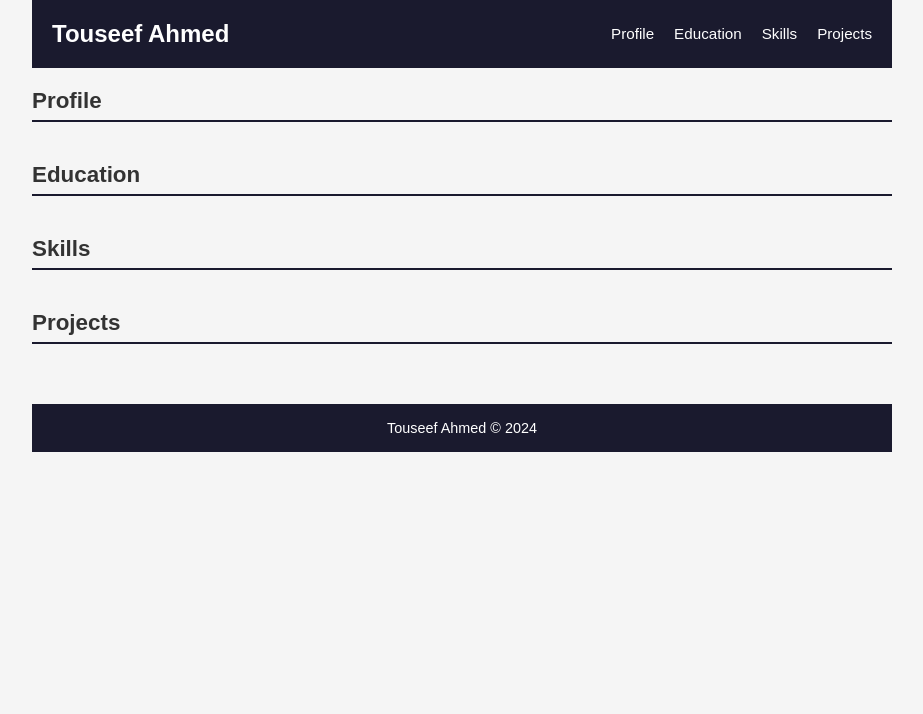
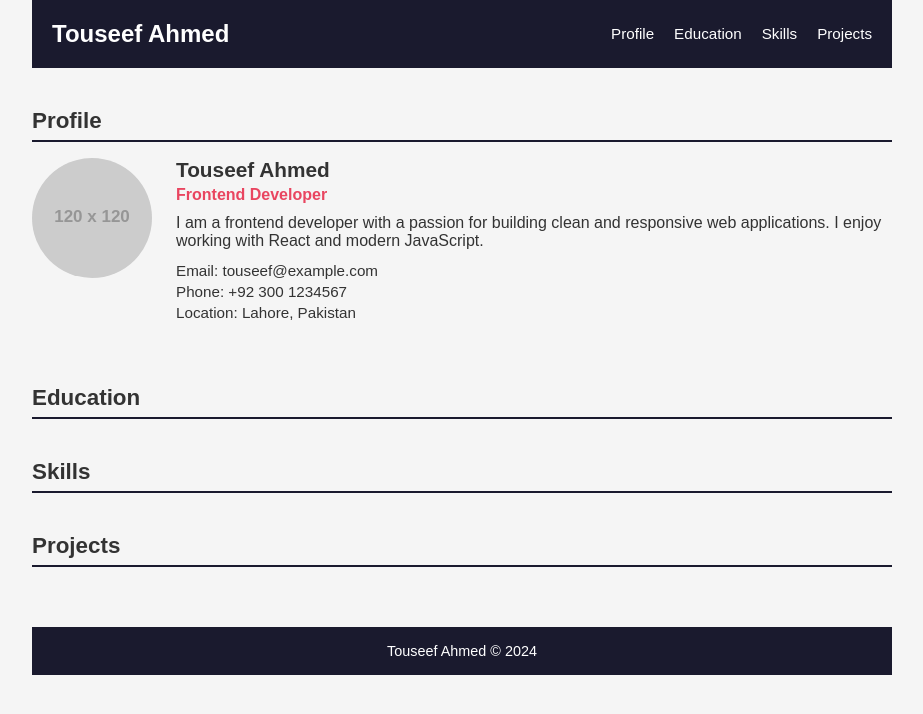
Before and after one commit to TouseefAhmedexe/assessment-fe06, a React (Vite) app: page / in a window 1280 px wide. Shown: the top 714 px of the page, without its empty margins (178-1101 px from the left). Built offline with nearby package versions, Linux system fonts and the light colour scheme.

Commit message:
Add personal profile section with name, image, description, and contact info

```diff
--- a/src/App.css
+++ b/src/App.css
@@ -50,3 +50,41 @@
   padding: 16px;
   font-size: 0.9rem;
 }
+
+.profile-section {
+  padding: 20px 0;
+}
+
+.profile-card {
+  display: flex;
+  gap: 24px;
+  align-items: flex-start;
+}
+
+.profile-image {
+  width: 120px;
+  height: 120px;
+  border-radius: 50%;
+  object-fit: cover;
+}
+
+.profile-info h3 {
+  font-size: 1.3rem;
+  margin-bottom: 4px;
+}
+
+.profile-role {
+  color: #e94560;
+  font-weight: bold;
+  margin-bottom: 10px;
+}
+
+.contact-list {
+  list-style: none;
+  margin-top: 12px;
+}
+
+.contact-list li {
+  margin-bottom: 4px;
+  font-size: 0.95rem;
+}
--- a/src/App.jsx
+++ b/src/App.jsx
@@ -1,4 +1,5 @@
 import './App.css'
+import Profile from './components/Profile'
 
 function App() {
   return (
@@ -14,9 +15,7 @@ function App() {
       </header>
 
       <main className="main">
-        <section id="profile">
-          <h2>Profile</h2>
-        </section>
+        <Profile />
 
         <section id="education">
           <h2>Education</h2>
--- /dev/null
+++ b/src/components/Profile.jsx
@@ -0,0 +1,33 @@
+function Profile() {
+  const name = 'Touseef Ahmed'
+  const role = 'Frontend Developer'
+  const description = 'I am a frontend developer with a passion for building clean and responsive web applications. I enjoy working with React and modern JavaScript.'
+  const email = 'touseef@example.com'
+  const phone = '+92 300 1234567'
+  const location = 'Lahore, Pakistan'
+
+  return (
+    <section id="profile" className="profile-section">
+      <h2>Profile</h2>
+      <div className="profile-card">
+        <img
+          src="https://placehold.co/120x120"
+          alt="Profile"
+          className="profile-image"
+        />
+        <div className="profile-info">
+          <h3>{name}</h3>
+          <p className="profile-role">{role}</p>
+          <p>{description}</p>
+          <ul className="contact-list">
+            <li>Email: {email}</li>
+            <li>Phone: {phone}</li>
+            <li>Location: {location}</li>
+          </ul>
+        </div>
+      </div>
+    </section>
+  )
+}
+
+export default Profile
```
